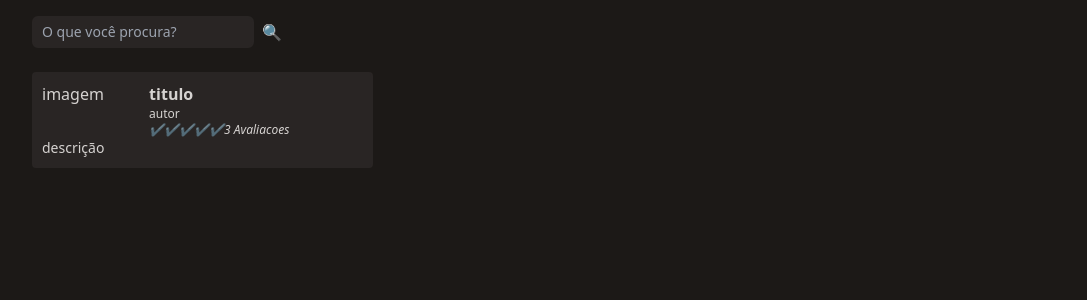
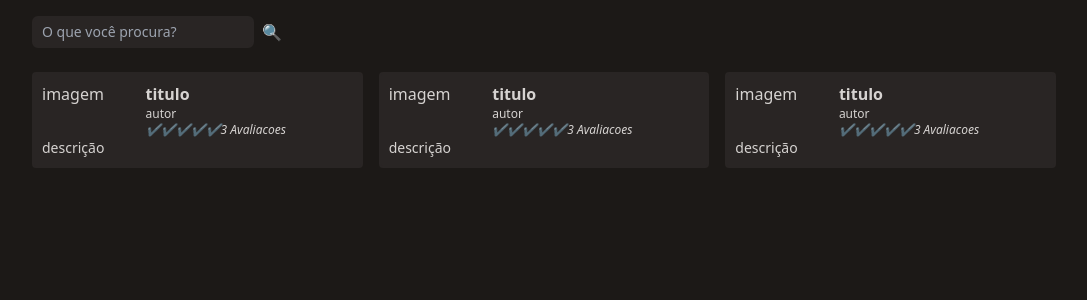
Before and after one commit to eataide-coder/bookwise, a PHP site: page / in a window 1280 px wide. Shown: the part 60-360 px from the top of the page, without its empty margins (96-1183 px from the left). Run offline with PHP 8.4, Linux system fonts and the light colour scheme; some libraries are stand-ins or nearby versions.

Commit message:
Criação da base da página de livros

```diff
--- a/index.php
+++ b/index.php
@@ -22,20 +22,22 @@
     <main class="mx-auto max-w-screen-lg space-y-6">
         <div class="my-4">
             <form class="w-full flex space-x-2">
-                <input type="text" placeholder="O que você procura?" name="pesquisar"  class=" border-stone-800 border-2 rounded-md bg-stone-800 text-sm focus:outline-none px-2 py-1">
+                <input type="text" placeholder="O que você procura?" name="pesquisar"
+                class=" border-stone-800 border-2 rounded-md bg-stone-800 text-sm focus:outline-none px-2 py-1">
                 <button type="submit">🔍</button>
             </form>
         </div>
         <div>
-            <section class="space-y-4">
+            <!-- Lista de livros -->
+            <section class="grid grid-cols-1 md:grid-cols-2 lg:grid-cols-3 flex gap-4">
 
-            <div class="bg-stone-800 w-1/3 p-2 border-stone-800 border-2 rounded">
+            <div class="bg-stone-800  p-2 border-stone-800 border-2 rounded">
                 <!-- Livros -->
                 <div class="flex">
 
                     <div class="w-1/3">imagem</div>
                     <div>
-                        <div class="font-semibold">titulo</div>
+                        <a href="/livro.php" class="font-semibold hover:underline">titulo</a>
                         <div class="font-italic text-xs">autor</div>
                         <div class="text-xs italic">✔️✔️✔️✔️✔️3 Avaliacoes</div>
                     </div>
@@ -43,8 +45,34 @@
                     </div>
                     <div class="text-sm">descrição</div>
                 </div>
+            <div class="bg-stone-800 p-2 border-stone-800 border-2 rounded">
+                <!-- Livros -->
+                <div class="flex">
 
+                    <div class="w-1/3">imagem</div>
+                    <div>
+                        <a href="/livro.php" class="font-semibold hover:underline">titulo</a>
+                        <div class="font-italic text-xs">autor</div>
+                        <div class="text-xs italic">✔️✔️✔️✔️✔️3 Avaliacoes</div>
+                    </div>
 
+                    </div>
+                    <div class="text-sm">descrição</div>
+                </div>
+            <div class="bg-stone-800 p-2 border-stone-800 border-2 rounded">
+                <!-- Livros -->
+                <div class="flex">
+
+                    <div class="w-1/3">imagem</div>
+                    <div>
+                        <a href="/livro.php" class="font-semibold hover:underline">titulo</a>
+                        <div class="font-italic text-xs">autor</div>
+                        <div class="text-xs italic">✔️✔️✔️✔️✔️3 Avaliacoes</div>
+                    </div>
+
+                    </div>
+                    <div class="text-sm">descrição</div>
+                </div>
             </section>
         </div>
     </main>
```
Also changed, not shown: livro.php (added, +27 -0 lines).
